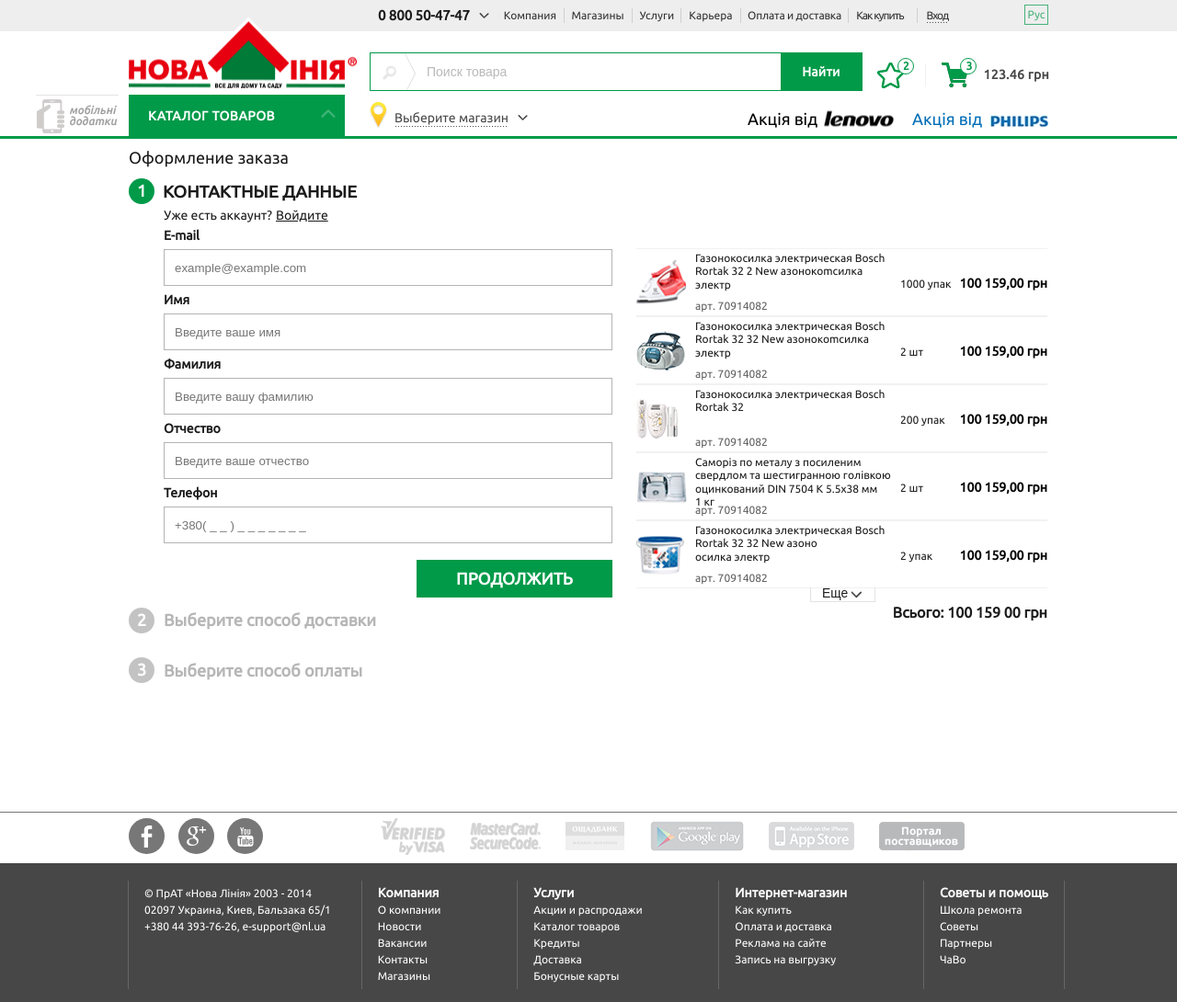
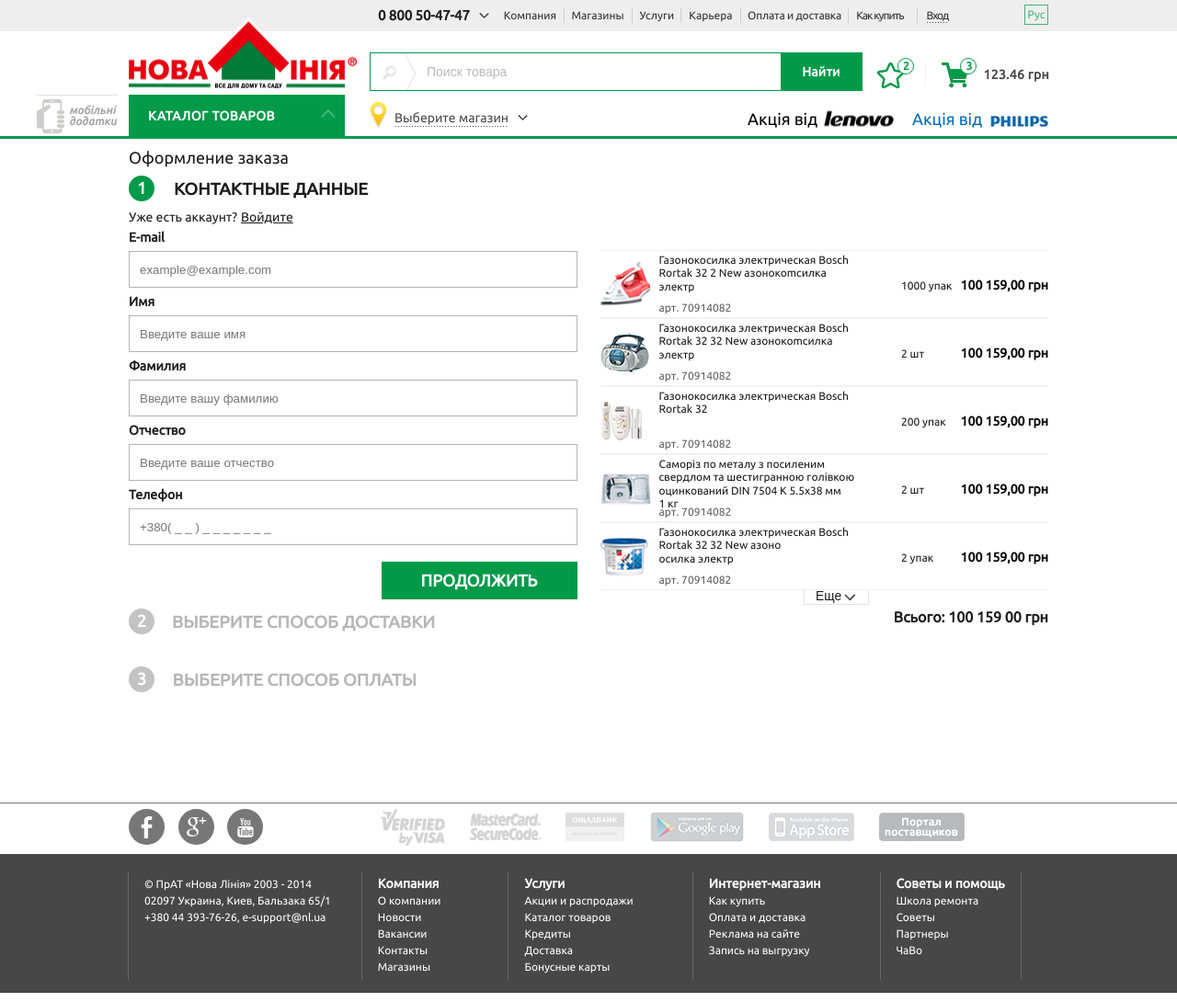
Before and after one commit to AlexandrDerkach/ordering-option-page, a plain HTML site: page index.html in a window 1280 px wide. Shown: the whole page at 92% size. Drawn offline with Linux system fonts and the light colour scheme.

Commit message:
that's all

```diff
--- a/css/style.css
+++ b/css/style.css
@@ -87,15 +87,6 @@
  	vertical-align: baseline;
  }
 
-    head {
-        display: none;
-    }
-
-    html,
-    body {
-        min-width: 1000px;
-    }
-
  body {
  	font: 12px 'Ubuntu', Verdana, Arial;
  }
@@ -149,18 +140,6 @@
 
  strong {
  	font-weight: 700!important;
-    }
-
-    body {
-        font: 12px 'Ubuntu', Verdana, Arial;
-    }
-
-    .hide {
-        display: none;
-    }
-
-    .expand {
-        display: block!important;
  }
 
  .clearfix:before,
@@ -398,8 +377,7 @@
  .search-icon-container {
  	float: left;
  	height: 100%;
-        width: 61px;
-        //background: url('../img/bigarrow-search.png') no-repeat center left 37px;
+ 	width: 61px; //background: url('../img/bigarrow-search.png') no-repeat center left 37px;
  	border: 1px solid transparent;
  }
 
@@ -701,6 +679,7 @@
  .ordering-container {
  	width: 100%;
  	position: relative;
+ 	margin-bottom: 120px;
  }
 
  .ordering-title {
@@ -710,17 +689,17 @@
  	color: rgb(27, 27, 27);
  	line-height: 1;
  	text-align: left;
- 	position: absolute;
- 	top: 11px;
+ 	margin-top: 11px;
+ }
+
+ .step-num {
+ 	//margin-top: 43px;
  }
 
  .step-num,
  .step-num-sec,
  .step-num-thr {
  	display: block;
- 	position: absolute;
- 	top: 43px;
- 	left: 0;
  	width: 28px;
  	height: 28px;
  	border-radius: 50%;
@@ -734,11 +713,44 @@
  }
 
  .ordering {
- 	width: 96.2%;
- 	height: 630px;
- 	position: relative;
- 	float: right;
- 	top: 48px;
+ 	margin-top: 11px;
+ }
+
+ .ordering-flex-cont {
+ 	width: 100%;
+ 	display: flex;
+ 	flex-direction: row;
+ 	justify-content: center;
+ 	align-items: center;
+ }
+
+ .step-info-cont {
+ 	display: flex;
+ 	flex-direction: row;
+ 	justify-content: flex-start;
+ 	align-items: center;
+ }
+
+ .step-num-sec {
+ 	background-color: #c3c3c3;
+ }
+
+ .step-num-thr {
+ 	background-color: #c3c3c3;
+ }
+
+ .sec-step {
+ 	margin-top: 11px;
+ }
+
+ .thr-step {
+ 	margin-top: 22px;
+ }
+
+ .sec-step .cont-info-title,
+ .thr-step .cont-info-title {
+ 	font: bold 18px "Ubuntu", sans-serif;
+ 	color: #b7b6b6;
  }
 
  .cont-info-title {
@@ -765,10 +777,9 @@
  }
 
  .form-ordering-container {
- 	float: left;
  	height: 408px;
- 	width: 488px;
- 	margin-right: 26px;
+ 	width: 48.75%;
+ 	margin-right: 2.5%;
  }
 
  .form-ordering input {
@@ -823,18 +834,15 @@
  }
 
  .ordered-goods {
- 	float: left;
- 	width: 447px;
- 	height: 400px;
+ 	width: 48.75%;
  	position: relative;
- 	top: 29px;
+ 	margin-top: 20px;
  }
 
  .goods-item {
  	position: relative;
  	width: 100%;
  	height: 74px;
- 	float: left;
  	text-align: left;
  	border-bottom: 1px solid #f1f1f1;
  	border-top: 1px solid #f1f1f1;
@@ -904,8 +912,8 @@
  .more {
  	display: block;
  	position: absolute;
- 	top: 369px;
- 	left: 189px;
+ 	top: 100%;
+ 	right: 40%;
  	border: 1px solid rgb(227, 227, 227);
  	border-top: none;
  	width: 71px;
@@ -931,60 +939,11 @@
  	font-weight: bold;
  	line-height: 0.938;
  	position: absolute;
- 	top: 389px;
+ 	bottom: -10%;
  	right: 0;
  }
 
- .step-num-sec {
- 	background-color: #c3c3c3;
- 	top: 510px;
- }
-
- .step-num-thr {
- 	background-color: #c3c3c3;
- 	top: 564px;
- }
-
- .step-num-sec-caption {
- 	position: absolute;
- 	font: bold 18px "Ubuntu", sans-serif;
- 	color: #b7b6b6;
- 	top: 465px;
- }
-
- .step-num-thr-caption {
- 	position: absolute;
- 	font: bold 18px "Ubuntu", sans-serif;
- 	color: #b7b6b6;
- 	position: absolute;
- 	top: 520px;
- }
-
-    #footer {}
-
-    .partners-itm {
-        background-size: cover;
-        -webkit-background-size: cover;
-        -moz-background-size: cover;
-        -o-background-size: cover;
-    }
-
-    .partners {
-        border-bottom: 1px solid #777;
-    }
-
-    .partners .container {
-        display: -webkit-box;
-        display: -ms-flexbox;
-        display: flex;
-        -webkit-box-pack: justify;
-        -ms-flex-pack: justify;
-        justify-content: space-between;
-        -webkit-box-align: center;
-        -ms-flex-align: center;
-        align-items: center;
-        height: 102px;
-    }
+ #footer { 	border-top: 1px solid #777;}
 
  .social-and-ntwork {
  	height: 51px;
@@ -1140,7 +1099,7 @@
  	display: flex;
  	-webkit-box-pack: justify;
  	-ms-flex-pack: justify;
-        justify-content: space-between;
+ 	justify-content: flex-start;
  	-webkit-box-align: start;
  	-ms-flex-align: start;
  	align-items: flex-start;
@@ -1184,3 +1143,15 @@
  	-o-transition: 1s;
  	transition: 1s;
  }
+
+.company-list{
+	margin-right: 91px;
+}
+
+.services-list{
+	margin-right: 82px;
+}
+
+.intenet-shop-list{
+	margin-right: 82px;
+}
--- a/index.html
+++ b/index.html
@@ -76,14 +76,17 @@
 				</div>
 			</div>
 		</header>
-		<main>
+		<main id="main">
 			<div class="green-line"></div>
 			<div class="container clearfix">
 				<div class="ordering-container">
-					<h3 class="ordering-title">Оформление заказа</h3> <span class="step-num">1</span>
+					<h3 class="ordering-title">Оформление заказа</h3>
 					<div class="ordering">
-						<h2 class="cont-info-title">Контактные данные</h2>
+					<div class="step-info-cont">
+					<span class="step-num">1</span>
+						<h2 class="cont-info-title">Контактные данные</h2></div>
 						<p class="having-an-acc"> Уже есть аккаунт?<a href="#" class="ordering-join">Войдите</a> </p>
+						<div class="ordering-flex-cont">
 						<div class="form-ordering-container">
 							<form action="" class="form-ordering">
 								<h4 class="inp-title">E-mail</h4>
@@ -153,21 +156,15 @@
 							<div class="more"><a href="#">Еще</a></div>
 							<p class="sum">Всього: 100 159 00 грн</p>
 						</div>
-						<h3 class="step-num-sec-caption">Выберите способ доставки</h3>
-						<h3 class="step-num-thr-caption">Выберите способ оплаты</h3> </div> <span class="step-num-sec">2</span> <span class="step-num-thr">3</span> </div>
+						</div>
+						<div class="step-info-cont sec-step"><span class="step-num-sec">2</span><h3 class="cont-info-title">Выберите способ доставки</h3></div>
+						<br>
+						<div class="step-info-cont thr-step">
+						  <span class="step-num-thr">3</span>
+						<h3 class="cont-info-title">Выберите способ оплаты</h3> </div></div> </div>
 			</div>
 		</main>
-		<div id="footer">
-			<div class="partners">
-				<div class="container">
-					<a href="#" class="partners-itm e5p"></a>
-					<a href="#" class="partners-itm sweeden"></a>
-					<a href="#" class="partners-itm ec"></a>
-					<a href="#" class="partners-itm europe-bank"></a>
-					<a href="#" class="partners-itm iq-enner-mini"></a>
-					<a href="#" class="partners-itm kommunal-kredit"></a>
-				</div>
-			</div>
+		<footer id="footer">
 			<div class="social-and-ntwork container">
 				<div class="social-cont">
 					<a href="#" class="social-spr fb"></a>
@@ -222,7 +219,7 @@
 					</div>
 				</div>
 			</div>
-		</div>
+		</footer>
 	</div>
 	<script src="js/jquery-3.2.1.js"></script>
 	<script src="js/jquery.maskedinput.js"></script>
```
Lines whose indentation alone changed are shown as unchanged.
